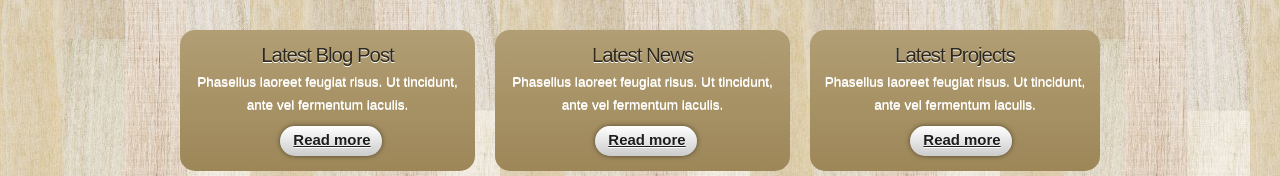
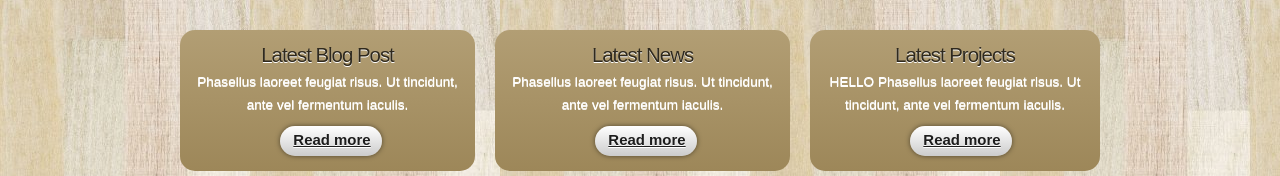
Before and after one commit to anirudhcsa/staticwebsite, a plain HTML site: page index.html in a window 1280 px wide. Shown: the part 964-1140 px from the top of the page. Drawn offline with Linux system fonts and the light colour scheme.

Commit message:
Update index.html

```diff
--- a/index.html
+++ b/index.html
@@ -116,7 +116,7 @@
 	    </div><!--close content_beige_container_box-->
         <div class="content_beige_container_boxl">
 		  <h4>Latest Projects</h4>
-	      <p> Phasellus laoreet feugiat risus. Ut tincidunt, ante vel fermentum iaculis.</p>
+	      <p> HELLO Phasellus laoreet feugiat risus. Ut tincidunt, ante vel fermentum iaculis.</p>
 	      <div class="readmore">
 		    <a href="#">Read more</a>
 		  </div><!--close readmore-->
```
